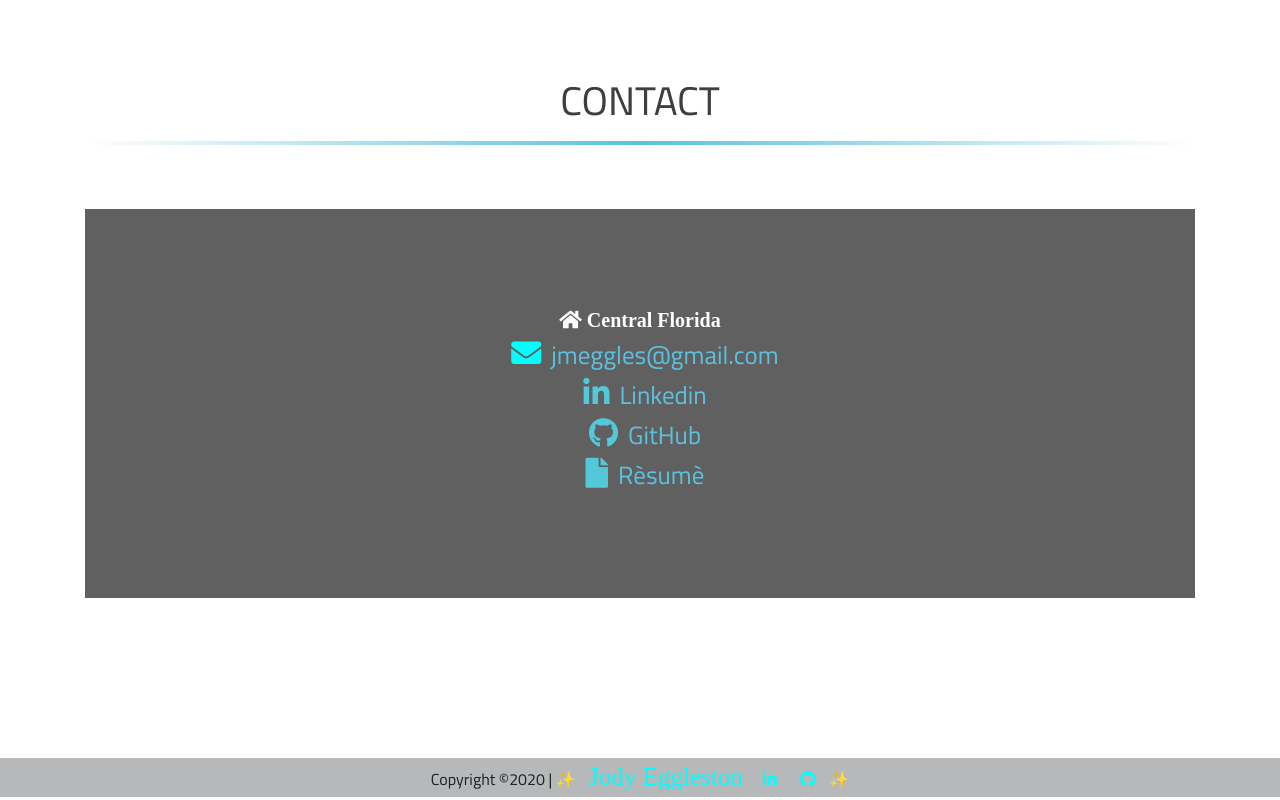
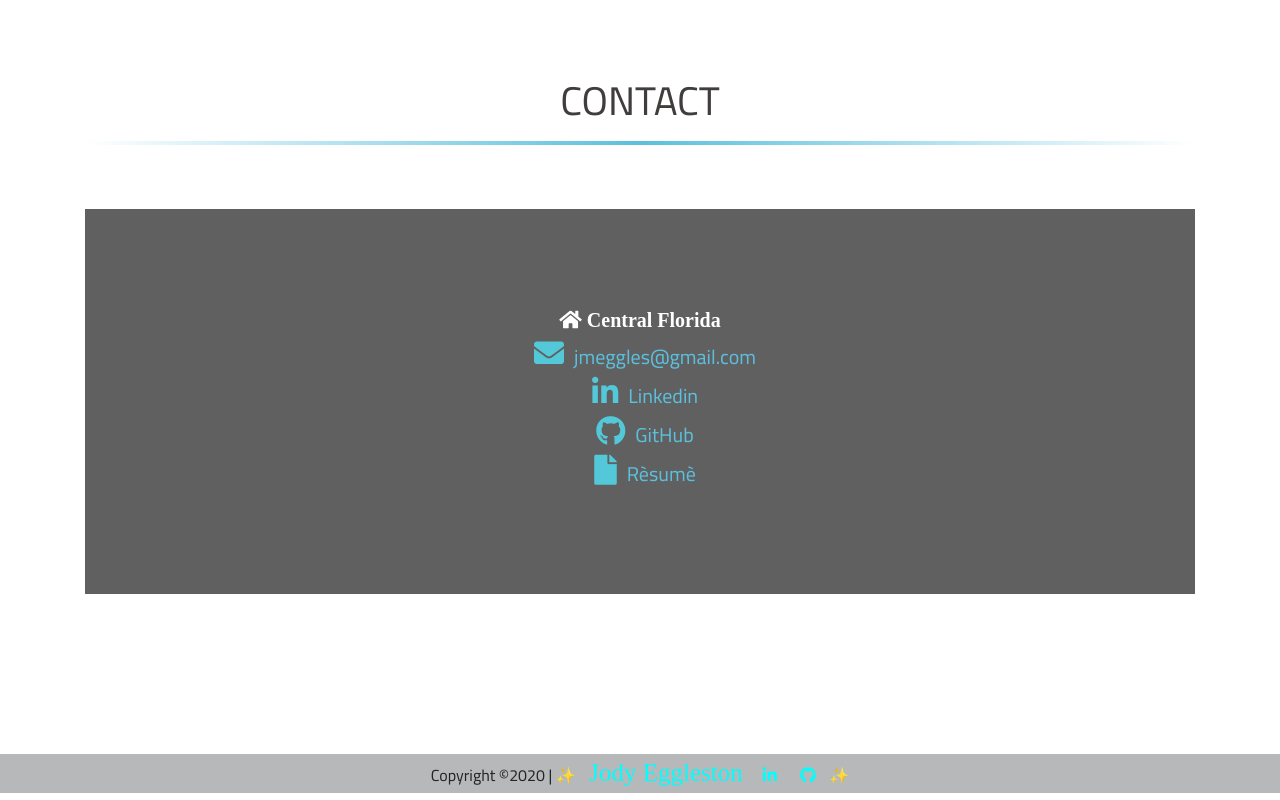
Before and after one commit to jmeggles/Portfolio, a React (Create React App) app: page / in a window 1280 px wide. Shown: the part 2961-3761 px from the top of the page. Built offline with nearby package versions, Linux system fonts and the light colour scheme; a web font is replaced by a local one.

Commit message:
fixed contact link ease

```diff
--- a/src/components/About/style.css
+++ b/src/components/About/style.css
@@ -57,7 +57,7 @@ h1::before {
 .fa-icon:hover {
   color: aqua;
   margin: 0 10px;
-  transition: all .1s ease-in-out;
+  transition: all .2s ease-in-out;
 }
 
 #about {
--- a/src/components/Contact/Contact.jsx
+++ b/src/components/Contact/Contact.jsx
@@ -65,7 +65,7 @@ class Contact extends Component {
                     rel="noopener noreferrer"
                     href={`mailto:jmeggles@gmail.com`}
                   >
-                    <i className="fas fa-envelope fa-icon" id="icon-link"></i>
+                    <i className="fas fa-envelope fa-icon"></i>
                     jmeggles@gmail.com
                   </a>
                 </h5>
--- a/src/components/Contact/style.css
+++ b/src/components/Contact/style.css
@@ -18,17 +18,16 @@
 
 .contactLinks {
   color: #5bc0de;
-  font-size: 25px;
+  font-size: 20px;
 }
 
 .contactLinks:hover {
   color: #11f3e0;
-  font-size: 30px;
+  font-size: 25px;
+  transition: all .2s ease-in-out;
+
 }
 
-#icon-link {
-  color: aqua !important;
-}
 #contact {
   padding-top: 100px;
 }
```
